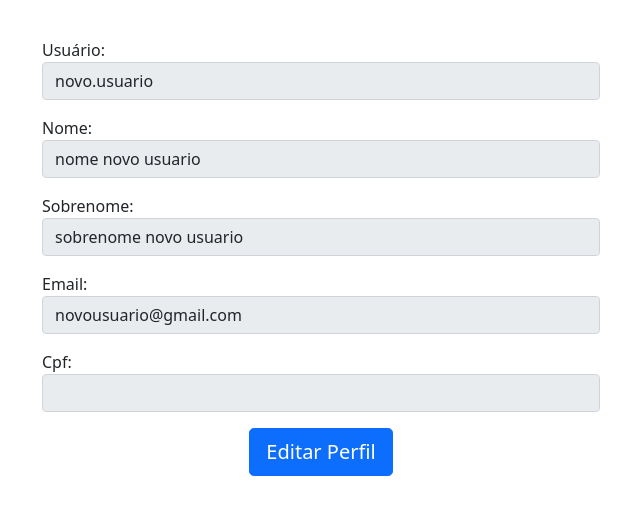
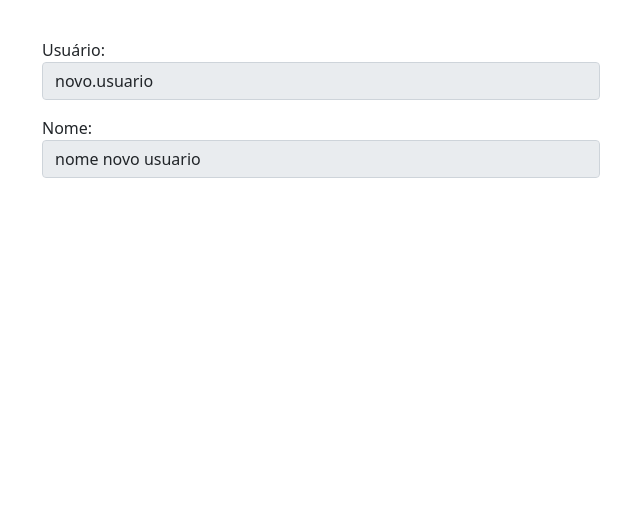
Before and after one commit to rodrigocostadev/Django-App-Livraria, a Django app: page /profile_view/4/ in a window 1280 px wide. Shown: the part 182-697 px from the top of the page, without its empty margins (319-959 px from the left). Run offline with Django 5.2, Linux system fonts and the light colour scheme; a user stored in the database is signed in; data comes from the database, SQL or seed files in the repository; both versions use the stored data as it was after the commit; some libraries are stand-ins or nearby versions.

Commit message:
bug de click em  perfil de outro usuario resolvido

```diff
--- a/livraria/templates/profile_view.html
+++ b/livraria/templates/profile_view.html
@@ -6,37 +6,42 @@
     <hr>
     <br>
 
+    {% if user.is_authenticated and user_profile %}
         <div class="d-flex flex-column gap-3">
+
             <div class="text-center">
-            <img style="border-radius:50%;max-width:200px;" src="{{user.userprofile.user_image.url}}">
+                <img style="border-radius:50%;max-width:200px;" src="{{user_profile.userprofile.user_image.url}}">
             </div>
             <div>
                 <label>Usuário:</label>
-            <input type="text" class="form-control" value="{{user.username}}" readonly>
+                <input type="text" class="form-control" value="{{user_profile.username}}" readonly>
             </div>
             <div>
                 <label>Nome:</label>
-            <input type="text" class="form-control" value="{{user.first_name}}" readonly>
+                <input type="text" class="form-control" value="{{user_profile.first_name}}" readonly>
             </div>
+
+            {% if user_profile == user_logged %}
             <div>
                 <label>Sobrenome:</label>
-            <input type="text" class="form-control" value="{{user.last_name}}" readonly>
+                <input type="text" class="form-control" value="{{user_profile.last_name}}" readonly>
             </div>
             <div>
                 <label>Email:</label>
-            <input type="text" class="form-control" value="{{user.email}}" readonly>
+                <input type="text" class="form-control" value="{{user_profile.email}}" readonly>
             </div>
             <div>
                 <label>Cpf:</label>
-            <input type="text" class="form-control" value="{{user.userprofile.cpf}}" readonly>
+                <input type="text" class="form-control" value="{{user_profile.userprofile.cpf}}" readonly>
             </div>
             <div class="d-flex justify-content-center ">
                 <a href="{% url 'profile_edit' %}">
                     <button type="button" class="btn btn-primary btn-lg" >Editar Perfil</button>
                 </a>
-
             </div>
+            {% endif %}
         </div>
+    {% endif %}
 
 </div>
 
--- a/livraria/views.py
+++ b/livraria/views.py
@@ -122,22 +122,17 @@ def register_user(request):
 
 
 def profile_user_view(request, id):
-    # user_id = UserProfile.objects.get(user=user)
     if request.user.is_authenticated:
-        # Se o id do usuario da requisição (usuario logado) for igual ao id da url
-        if request.user.id == id:
-            user = request.user
-            # user_id = user.id
-            # user_profile = UserProfile.objects.filter(user=user).first()
-            form = SignUpForm(request.POST or None, instance=user)
-            return render(request, 'profile_view.html', {'form':form, 'user': user, })
-            # return render(request, 'profile_view.html', {'form':form, 'user':user})
 
-        else:
-            user = User.objects.get(id=id)
-            form = SignUpForm(request.POST or None, instance = user)
-            return render(request, 'profile_view.html', {'form':form, 'user': user, })
-            # return redirect('home')
+        user_logged = request.user  # Usuário logado
+        user_profile = get_object_or_404(User, id=id)  # Usuário visitado
+        form = SignUpForm(request.POST or None, instance=user_profile)
+
+        return render(request, 'profile_view.html', {
+            'user_logged': user_logged,  # Sempre mantém o usuário logado separado
+            'user_profile': user_profile,  # Usuário cujo perfil está sendo visitado
+            'form': form
+        })
     else:
         return redirect('home')
 
--- a/templates/navbar.html
+++ b/templates/navbar.html
@@ -45,6 +45,7 @@
       {% if user.is_authenticated %}
       <a></a>
       <div>
+        <!-- <span class="text-white m-3" >Olá {{user.username}}</span>  -->
         {% comment %} <span class="text-white m-3" >Olá {{user.username}}</span> {% endcomment %}
         {% if user.userprofile.user_image.url %}
           {% comment %} <a href="{% url 'profile_view' id=request.user.id %}" > {% endcomment %}
```
Also changed, not shown: db.sqlite3. Lines whose indentation alone changed are shown as unchanged.
